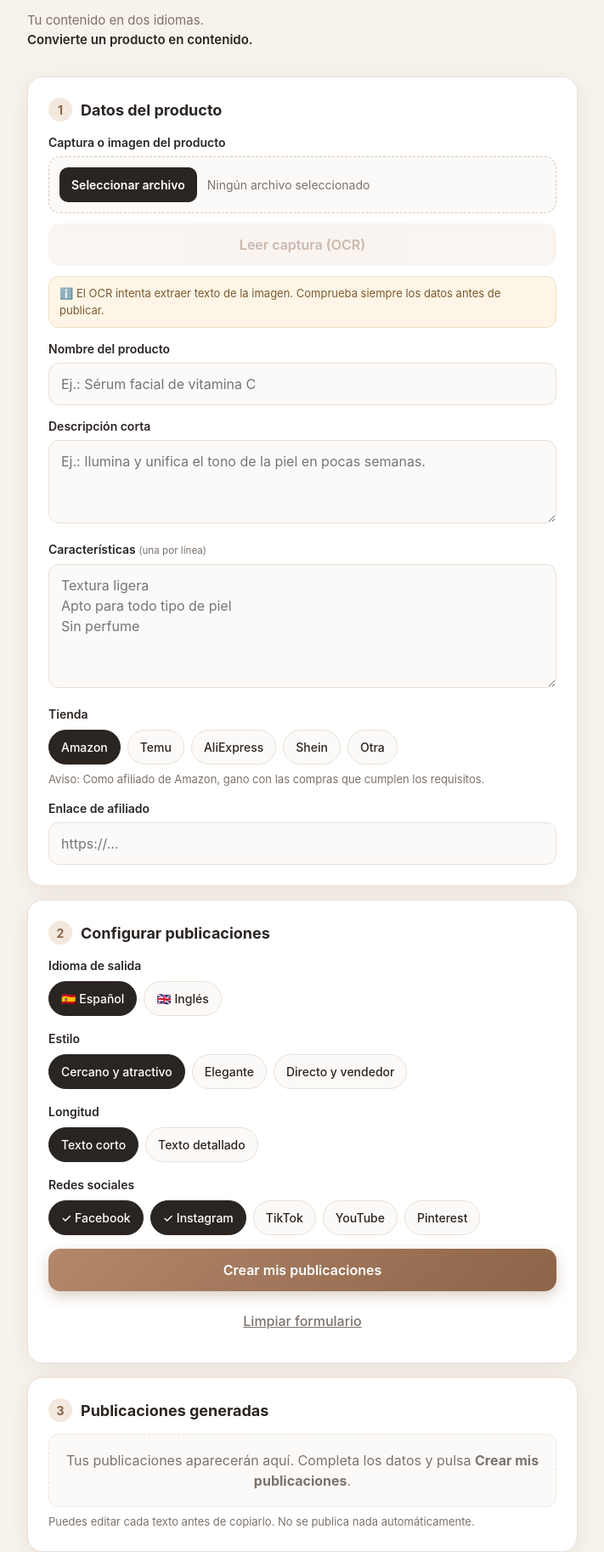
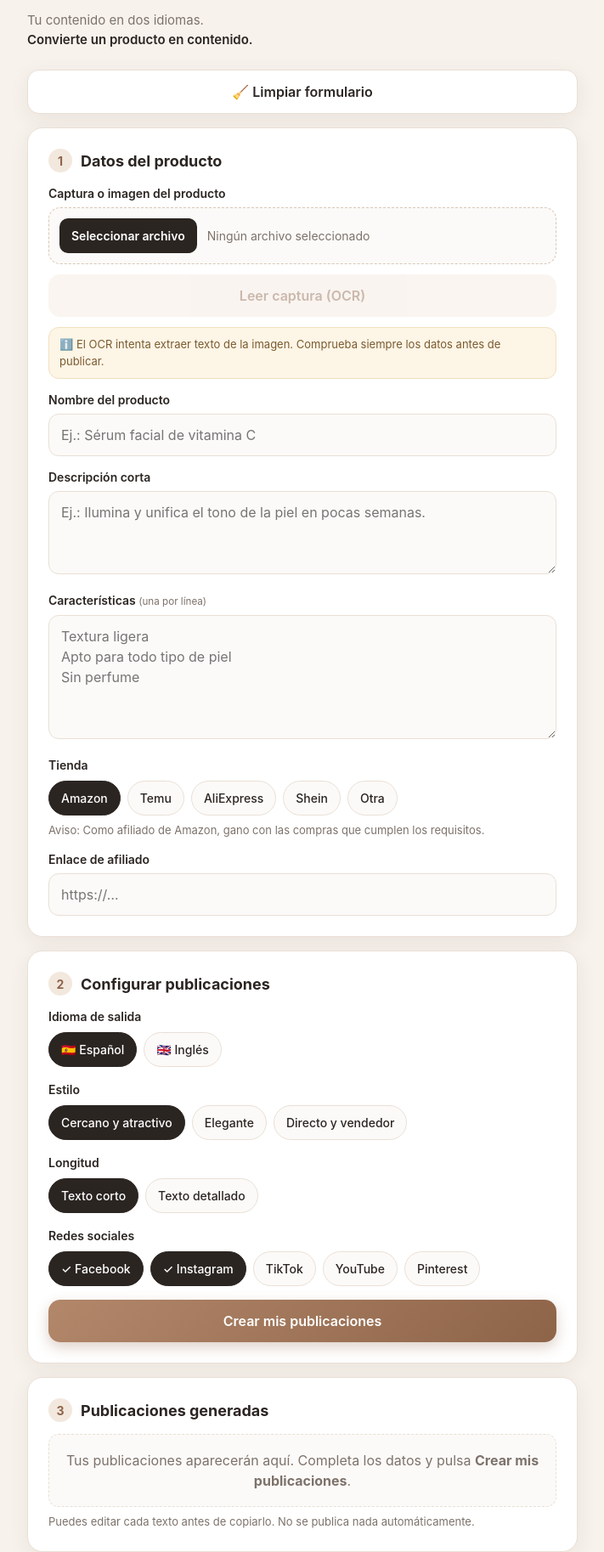
Before and after one commit to solertemplates/style_esencial_app, a plain HTML site: page index.html in a window 1280 px wide. Shown: the part 86-1913 px from the top of the page at 85% size, without its empty margins (284-995 px from the left). Drawn offline with Linux system fonts and the light colour scheme; no server answers.

Commit message:
Mover "Limpiar formulario" al principio de la app
El botón se muestra antes del paso 1 y pide confirmación explicando qué datos se borrarán.

Co-Authored-By: Claude Opus 5.5 <noreply@anthropic.com>
Claude-Session: https://claude.ai/code/session_018XeGtYnnNaSjirwnHZPPHP

```diff
--- a/css/styles.css
+++ b/css/styles.css
@@ -128,6 +128,8 @@ textarea.input { resize: vertical; min-height: 80px; }
 .btn-secondary { background: var(--accent-soft); color: var(--accent-dark); }
 .btn-ghost { background: var(--ai-soft); color: var(--ai); }
 .btn-ai { background: linear-gradient(135deg, #7d6cf0, #5544c4); color: #fff; }
+.top-actions { margin: 8px 0 0; }
+.btn-reset { margin-top: 0; background: var(--card); color: var(--ink); border: 1px solid var(--line); box-shadow: var(--shadow); }
 .btn-link { background: transparent; color: var(--muted); font-weight: 500; text-decoration: underline; }
 .btn-copy { background: var(--ink); color: #fff; padding: 10px 16px; font-size: 15px; }
 .btn-copy.copied { background: var(--ok); }
--- a/index.html
+++ b/index.html
@@ -28,6 +28,10 @@
   </header>
 
   <main>
+    <div class="top-actions">
+      <button type="button" class="btn btn-reset btn-block" id="resetBtn">🧹 Limpiar formulario</button>
+    </div>
+
     <!-- PASO 1 -->
     <section class="card" id="step1">
       <h2><span class="num">1</span> Datos del producto</h2>
@@ -120,7 +124,6 @@
       </fieldset>
 
       <button type="button" class="btn btn-primary btn-block" id="generateBtn">Crear mis publicaciones</button>
-      <button type="button" class="btn btn-link btn-block" id="resetBtn">Limpiar formulario</button>
     </section>
 
     <!-- PASO 3 -->
--- a/js/app.js
+++ b/js/app.js
@@ -474,7 +474,7 @@
   }
 
   function resetForm() {
-    if (!confirm("¿Seguro que quieres limpiar el formulario?")) return;
+    if (!confirm("¿Seguro que quieres limpiar el formulario?\n\nSe borrarán la imagen, los datos del producto, el enlace y las publicaciones creadas. Esta acción no se puede deshacer.")) return;
     els.name.value = els.desc.value = els.features.value = els.link.value = "";
     els.imageInput.value = "";
     currentFile = null;
```
